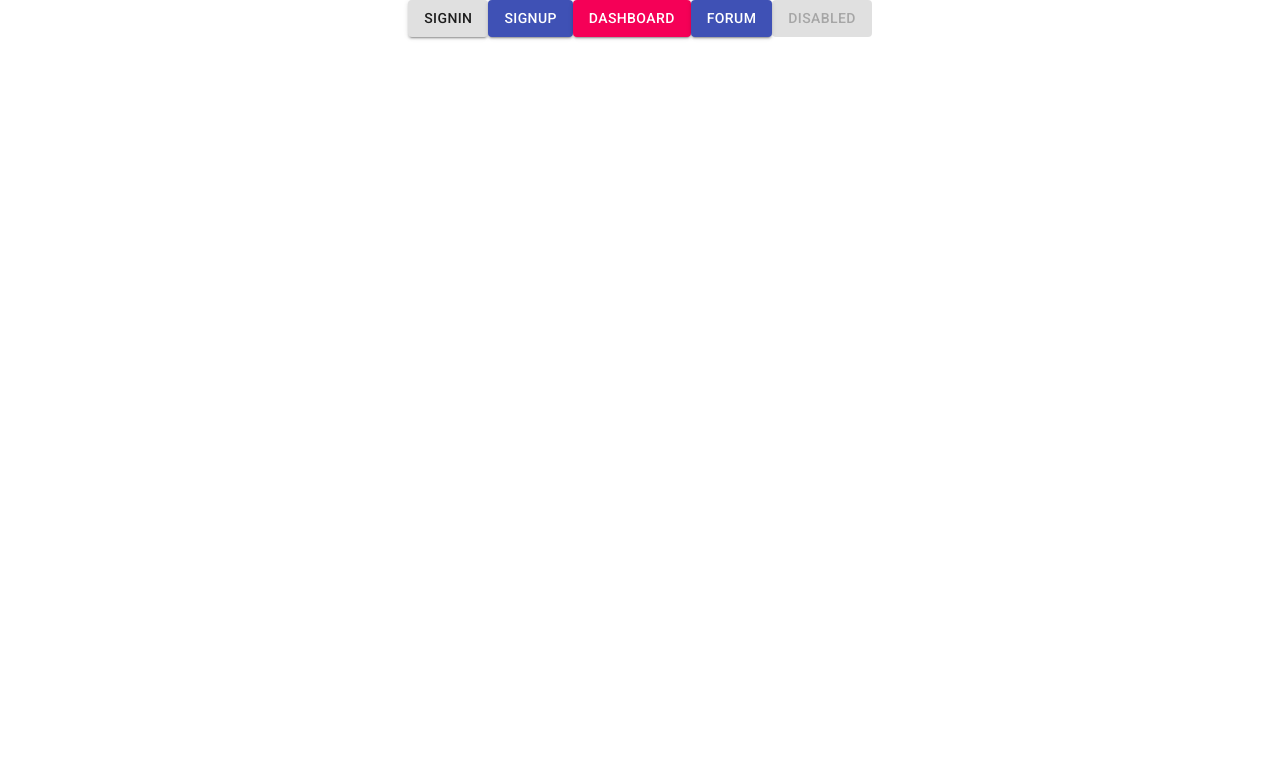
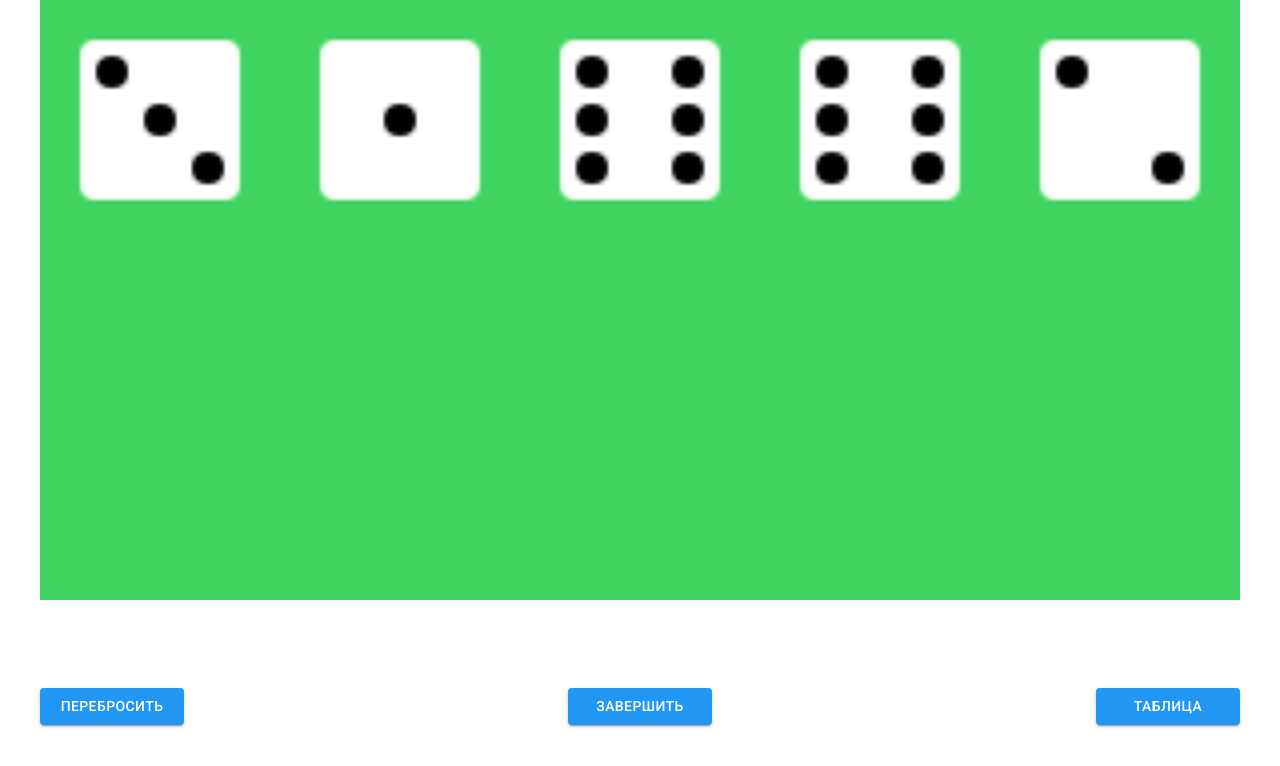
Before and after one commit to dicePoker/dicePoker, a React app: page / in a window 1280 px wide. Shown: the top 766 px of the page. Built offline with nearby package versions, Linux system fonts and the light colour scheme; the HTML template or start-up script is replaced by a standard one.

Commit message:
Добавляет вызов таблицы

```diff
--- a/src/components/App/App.tsx
+++ b/src/components/App/App.tsx
@@ -7,16 +7,19 @@
 import { SignUp } from '../../pages/SignUp/SignUp';
 import { Dashboard } from '../../pages/Dashboard/Dashboard';
 import { Forum } from '../../pages/Forum/Forum';
+import { MainPage } from '../../pages/MainPage/MainPage';
+import { ProfilePage } from '../../pages/ProfilePage/ProfilePage';
 
 export const App = (): JSX.Element => (
   <ErrorBoundary>
     <div className="App">
-      <MaterialDemo />
       <Switch>
         <Route path="/signin/" component={SignIn} />
         <Route path="/signup/" component={SignUp} />
         <Route path="/dashboard/" component={Dashboard} />
         <Route path="/forum/" component={Forum} />
+        <Route path="/profile/" component={ProfilePage} />
+        <Route path="/" component={MainPage} />
         <Redirect to={'/'} />
       </Switch>
     </div>
--- a/src/components/Main/Main.tsx
+++ b/src/components/Main/Main.tsx
@@ -9,13 +9,17 @@
 export type MainProps = {
   gameController: GameController;
 };
-// eslint-disable-next-line @typescript-eslint/explicit-module-boundary-types
+
 export const Main = (props: MainProps): JSX.Element => {
   const classes = useStyles();
   const [isShowModal, setShowModal] = useState(false);
 
   const showModal = () => setShowModal(true);
   const closeModal = () => setShowModal(false);
+  const finishMove = (): void => {
+    props.gameController.finishMove();
+    showModal();
+  };
 
   return (
     <section className="main">
@@ -32,6 +36,7 @@
               variant="contained"
               size="medium"
               color="primary"
+              disabled={props.gameController.numberOfThrows === 0}
               className={classes.button}
               onClick={props.gameController.makeThrow}
             >
@@ -44,6 +49,7 @@
               size="medium"
               color="secondary"
               className={classes.button}
+              onClick={finishMove}
             >
               Завершить
             </Button>
--- a/src/controllers/GameController.ts
+++ b/src/controllers/GameController.ts
@@ -7,6 +7,8 @@
   private drawController: DrawController | undefined;
   private selectedValues: number[];
   private currentVals: number[];
+  public finishedVals: number[];
+  numberOfThrows = 2;
 
   constructor() {
     this.selectedValues = [];
@@ -20,21 +22,35 @@
   }
 
   init() {
+    this.drawController.clearCanvas();
     for (let i = 0; i < TOTAL_CUBES; i++) {
       this.currentVals.push(getRandomCube());
     }
     this.drawController.drawTopRow(this.currentVals);
     this.drawController.setCanvasClickListener(this.canvasClickHandler);
+    this.numberOfThrows = 2;
+    this.finishedVals = [];
+  }
+
+  finishMove() {
+    this.selectedValues.forEach(item => this.finishedVals.push(item));
+    this.currentVals.forEach(item => this.finishedVals.push(item));
+    this.selectedValues = [];
+    this.currentVals = [];
+    this.numberOfThrows = 2;
   }
 
   makeThrow() {
-    console.log(this);
-    const vals = [];
-    for (let i = 0; i < TOTAL_CUBES - this.selectedValues.length; i++) {
-      vals.push(getRandomCube());
+    if (this.numberOfThrows > 0) {
+      const vals = [];
+      for (let i = 0; i < TOTAL_CUBES - this.selectedValues.length; i++) {
+        vals.push(getRandomCube());
+      }
+      this.currentVals = vals;
+      this.drawController.drawTopRow(vals);
+      this.numberOfThrows--;
+      console.log(this.numberOfThrows);
     }
-    this.currentVals = vals;
-    this.drawController.drawTopRow(vals);
   }
 
   canvasClickHandler(event: Event) {
```
